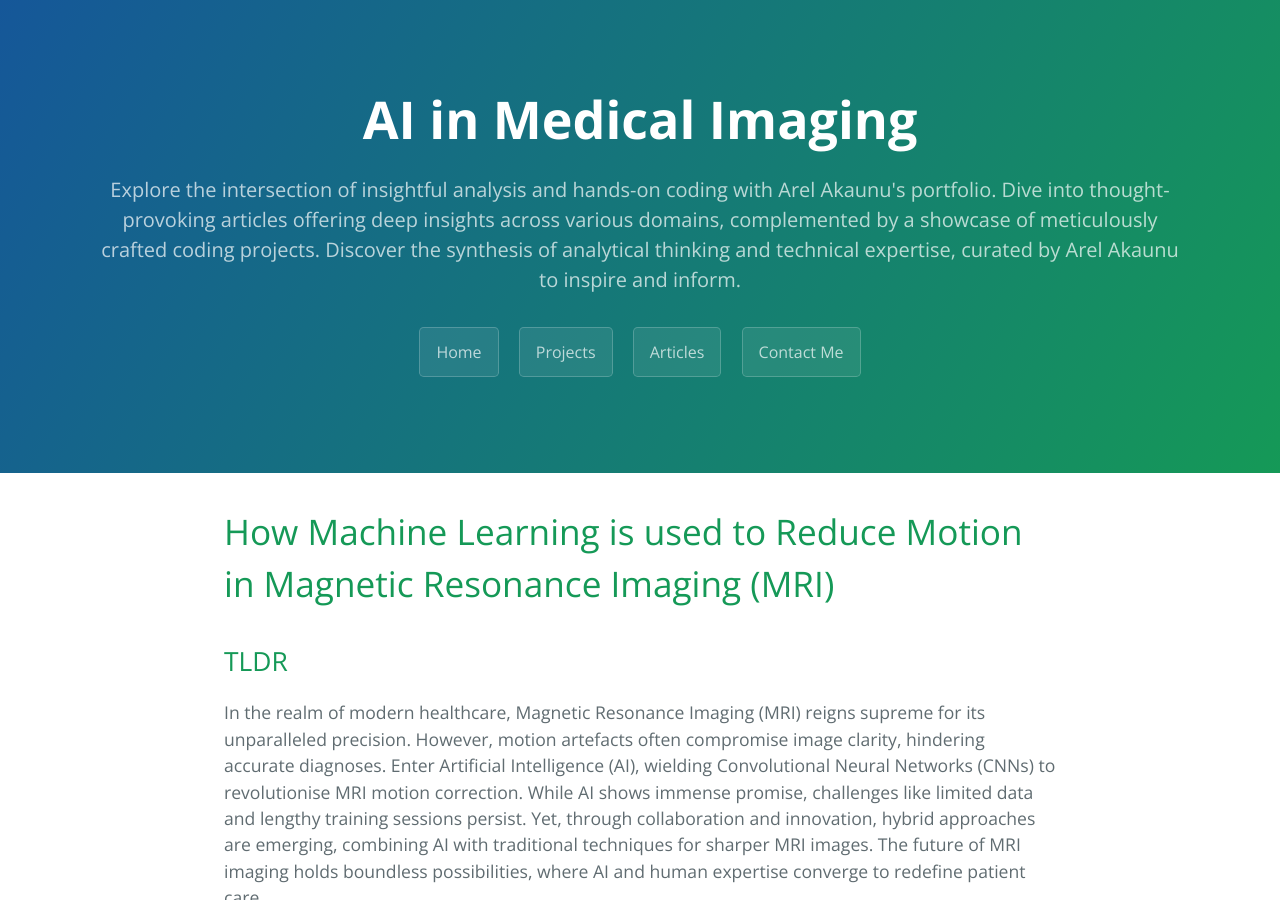
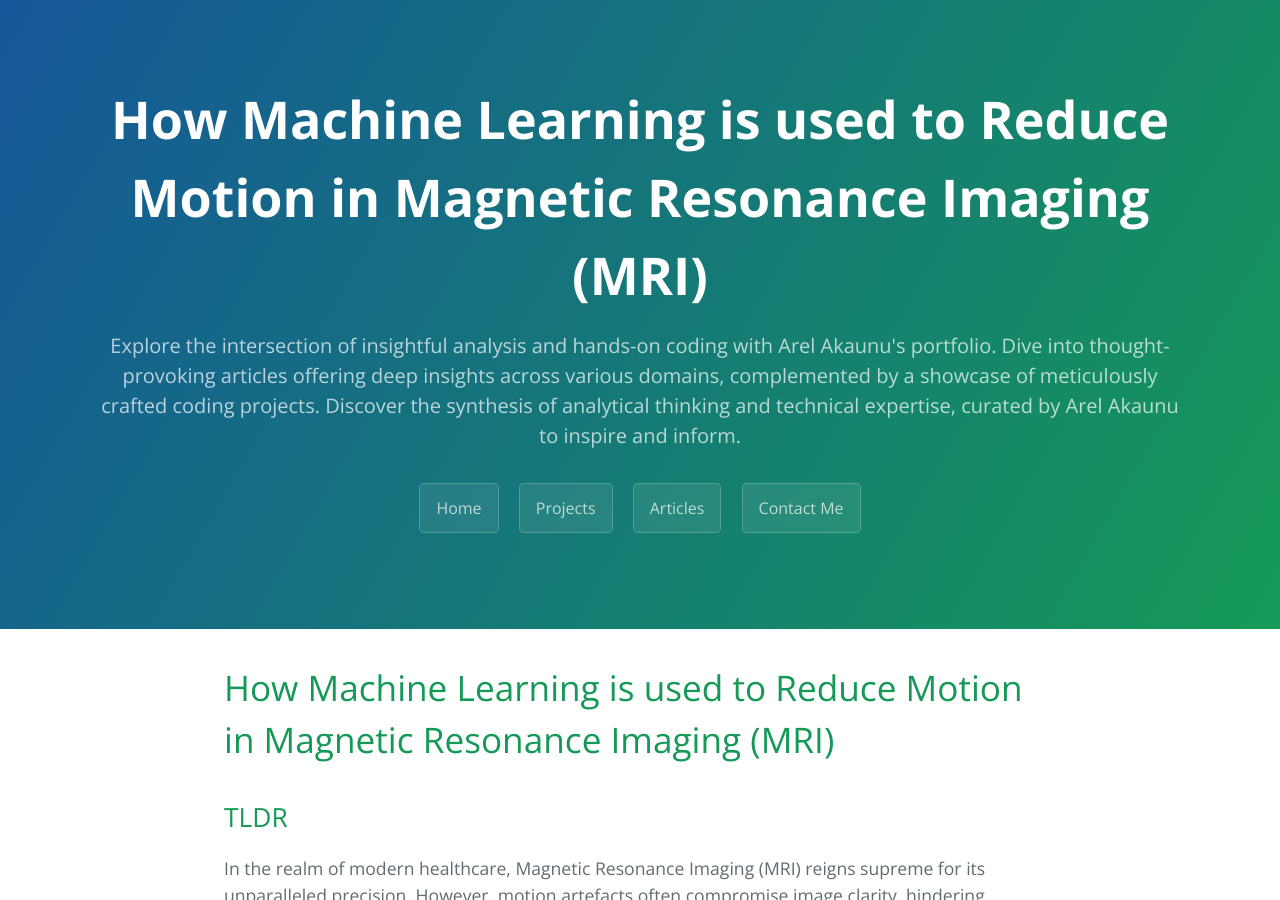
Before and after one commit to arelakaunu/arelakaunu.github.io, a Jekyll site: the page built from ai-medical.md, in a window 1280 px wide and 900 px high. Built offline with Jekyll 4.4.1, drawn with Linux system fonts in a browser that asks for light colours; our own code applies the rules of GitHub Pages for plain Markdown files.

Commit message:
Update ai-medical.md

```diff
--- a/ai-medical.md
+++ b/ai-medical.md
@@ -1,6 +1,5 @@
 ---
 layout: default
-title: AI in Medical Imaging
 ---
 
 # How Machine Learning is used to Reduce Motion in Magnetic Resonance Imaging (MRI)
```
Also changed, not shown: other parts of ai-medical.md (+1 -1 lines).
